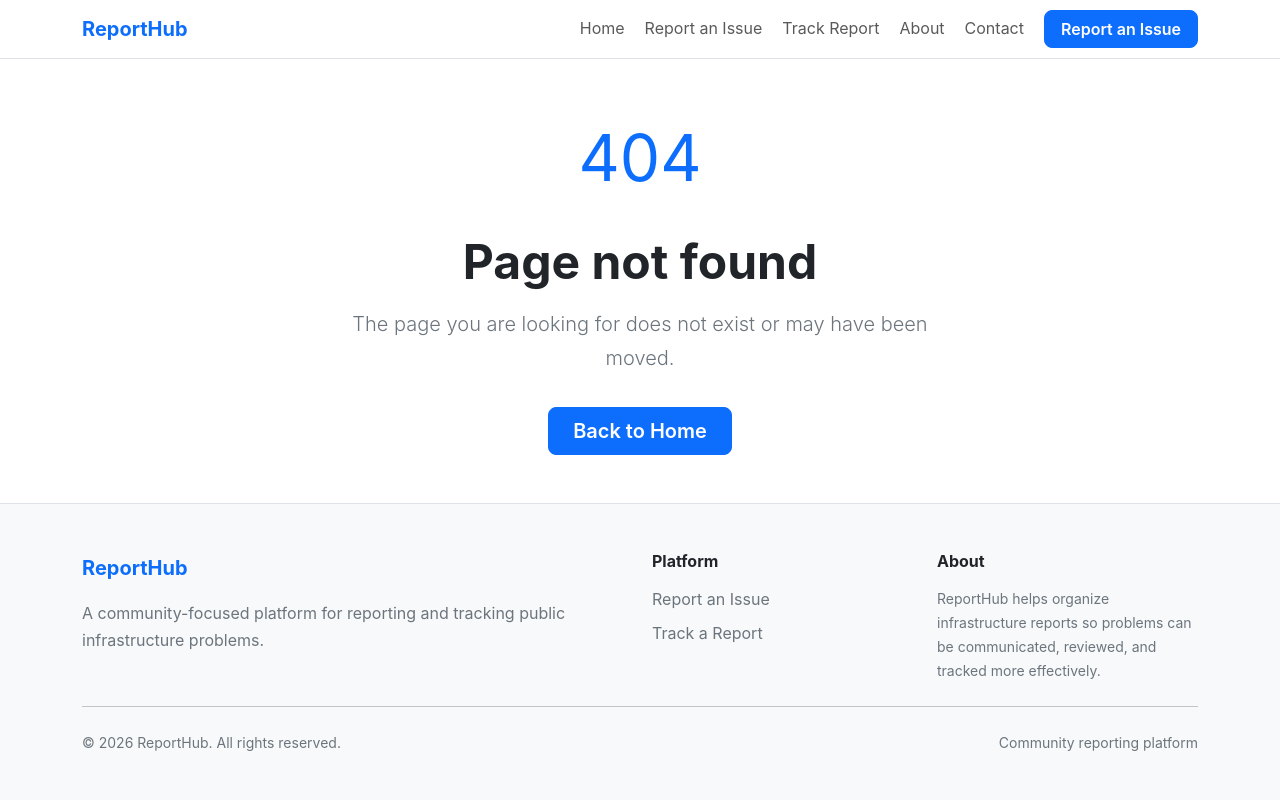
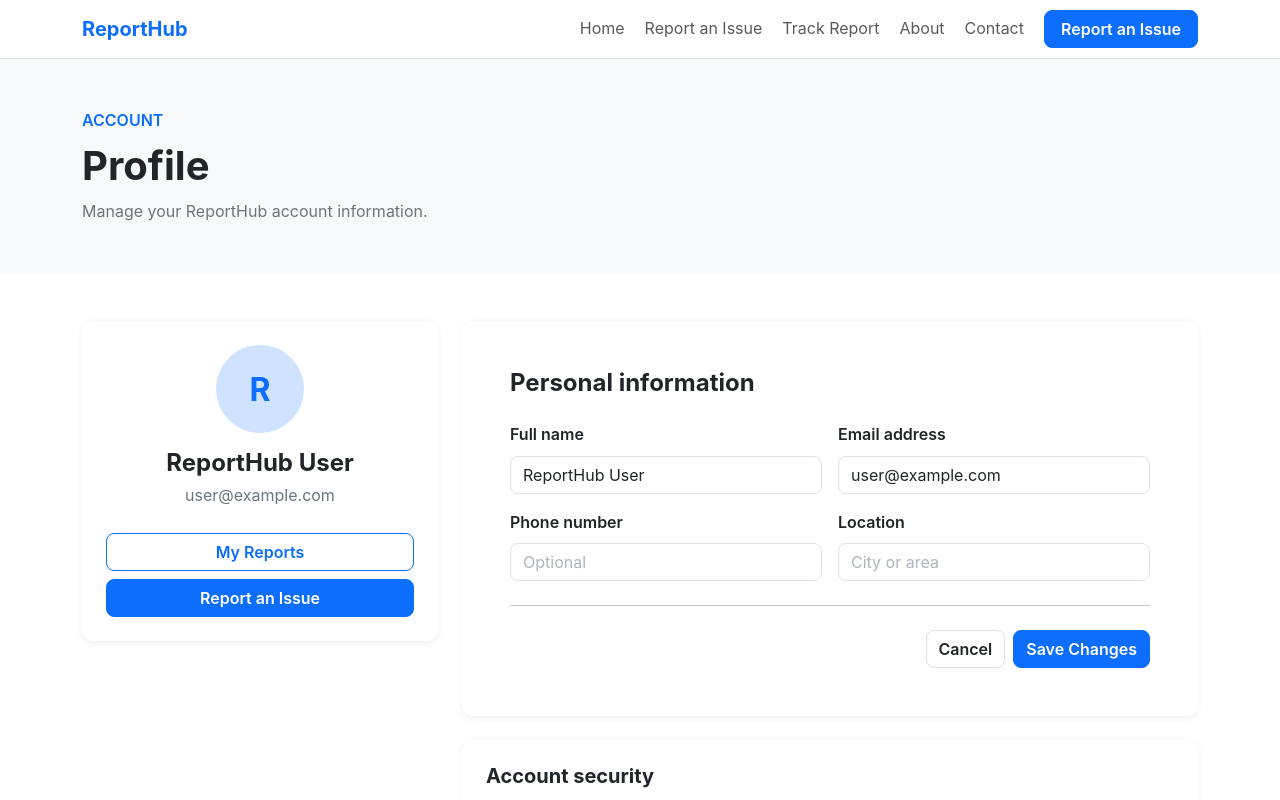
Before and after one commit to tonkyzone100m-ctrl/reporthub-pro, a React (Vite) app: page /profile in a window 1280 px wide. Shown: the top 800 px of the page. Built offline with nearby package versions, Linux system fonts and the light colour scheme.

Commit message:
Complete citizen account pages

```diff
--- a/src/App.tsx
+++ b/src/App.tsx
@@ -13,8 +13,14 @@ import About from './pages/About'
 import Contact from './pages/Contact'
 import Login from './pages/Login'
 import Register from './pages/Register'
+import MyReports from './pages/MyReports'
+import Profile from './pages/Profile'
 
-import MyReports from './pages/MyReports'
+
+
+
+
+
 
 
 
@@ -91,6 +97,11 @@ function App() {
   path="/my-reports"
   element={<MyReports />}
 />
+<Route
+  path="/profile"
+  element={<Profile />}
+/>
+
 
           <Route
             path="*"
--- /dev/null
+++ b/src/pages/Profile.tsx
@@ -0,0 +1,263 @@
+import { useState } from 'react'
+import type {
+  ChangeEvent,
+  FormEvent,
+} from 'react'
+import { Link } from 'react-router-dom'
+
+type ProfileFormData = {
+  name: string
+  email: string
+  phone: string
+  location: string
+}
+
+const initialProfile: ProfileFormData = {
+  name: 'ReportHub User',
+  email: 'user@example.com',
+  phone: '',
+  location: '',
+}
+
+function Profile() {
+  const [profile, setProfile] =
+    useState<ProfileFormData>(initialProfile)
+
+  const [saved, setSaved] = useState(false)
+
+  function handleChange(
+    event: ChangeEvent<HTMLInputElement>,
+  ) {
+    const { name, value } = event.target
+
+    setProfile((current) => ({
+      ...current,
+      [name]: value,
+    }))
+
+    setSaved(false)
+  }
+
+  function handleSubmit(
+    event: FormEvent<HTMLFormElement>,
+  ) {
+    event.preventDefault()
+
+    setSaved(true)
+  }
+
+  return (
+    <main>
+      <section className="bg-light py-5">
+        <div className="container">
+          <p className="text-uppercase fw-semibold text-primary mb-2">
+            Account
+          </p>
+
+          <h1 className="display-6 fw-bold mb-2">
+            Profile
+          </h1>
+
+          <p className="text-secondary mb-0">
+            Manage your ReportHub account information.
+          </p>
+        </div>
+      </section>
+
+      <section className="py-5">
+        <div className="container">
+          <div className="row g-4">
+            <div className="col-lg-4">
+              <div className="card border-0 shadow-sm">
+                <div className="card-body p-4 text-center">
+                  <div
+                    className="rounded-circle bg-primary-subtle text-primary d-inline-flex align-items-center justify-content-center fw-bold mb-3"
+                    style={{
+                      width: '88px',
+                      height: '88px',
+                      fontSize: '2rem',
+                    }}
+                    aria-hidden="true"
+                  >
+                    {profile.name
+                      .charAt(0)
+                      .toUpperCase()}
+                  </div>
+
+                  <h2 className="h4 fw-bold mb-1">
+                    {profile.name}
+                  </h2>
+
+                  <p className="text-secondary mb-4">
+                    {profile.email}
+                  </p>
+
+                  <div className="d-grid gap-2">
+                    <Link
+                      to="/my-reports"
+                      className="btn btn-outline-primary"
+                    >
+                      My Reports
+                    </Link>
+
+                    <Link
+                      to="/report"
+                      className="btn btn-primary"
+                    >
+                      Report an Issue
+                    </Link>
+                  </div>
+                </div>
+              </div>
+            </div>
+
+            <div className="col-lg-8">
+              <div className="card border-0 shadow-sm">
+                <div className="card-body p-4 p-md-5">
+                  <h2 className="h4 fw-bold mb-4">
+                    Personal information
+                  </h2>
+
+                  {saved && (
+                    <div
+                      className="alert alert-success"
+                      role="alert"
+                    >
+                      Your profile has been updated.
+                    </div>
+                  )}
+
+                  <form onSubmit={handleSubmit}>
+                    <div className="row g-3">
+                      <div className="col-md-6">
+                        <label
+                          htmlFor="name"
+                          className="form-label fw-semibold"
+                        >
+                          Full name
+                        </label>
+
+                        <input
+                          id="name"
+                          name="name"
+                          type="text"
+                          className="form-control"
+                          value={profile.name}
+                          onChange={handleChange}
+                          autoComplete="name"
+                          required
+                        />
+                      </div>
+
+                      <div className="col-md-6">
+                        <label
+                          htmlFor="email"
+                          className="form-label fw-semibold"
+                        >
+                          Email address
+                        </label>
+
+                        <input
+                          id="email"
+                          name="email"
+                          type="email"
+                          className="form-control"
+                          value={profile.email}
+                          onChange={handleChange}
+                          autoComplete="email"
+                          required
+                        />
+                      </div>
+
+                      <div className="col-md-6">
+                        <label
+                          htmlFor="phone"
+                          className="form-label fw-semibold"
+                        >
+                          Phone number
+                        </label>
+
+                        <input
+                          id="phone"
+                          name="phone"
+                          type="tel"
+                          className="form-control"
+                          value={profile.phone}
+                          onChange={handleChange}
+                          placeholder="Optional"
+                          autoComplete="tel"
+                        />
+                      </div>
+
+                      <div className="col-md-6">
+                        <label
+                          htmlFor="location"
+                          className="form-label fw-semibold"
+                        >
+                          Location
+                        </label>
+
+                        <input
+                          id="location"
+                          name="location"
+                          type="text"
+                          className="form-control"
+                          value={profile.location}
+                          onChange={handleChange}
+                          placeholder="City or area"
+                          autoComplete="address-level2"
+                        />
+                      </div>
+                    </div>
+
+                    <hr className="my-4" />
+
+                    <div className="d-flex flex-column flex-sm-row justify-content-end gap-2">
+                      <Link
+                        to="/my-reports"
+                        className="btn btn-outline-secondary"
+                      >
+                        Cancel
+                      </Link>
+
+                      <button
+                        type="submit"
+                        className="btn btn-primary"
+                      >
+                        Save Changes
+                      </button>
+                    </div>
+                  </form>
+                </div>
+              </div>
+
+              <div className="card border-0 shadow-sm mt-4">
+                <div className="card-body p-4">
+                  <h2 className="h5 fw-bold mb-2">
+                    Account security
+                  </h2>
+
+                  <p className="text-secondary small mb-3">
+                    Password changes and authentication
+                    security will be connected to the
+                    backend authentication system.
+                  </p>
+
+                  <button
+                    type="button"
+                    className="btn btn-outline-secondary"
+                    disabled
+                  >
+                    Change Password
+                  </button>
+                </div>
+              </div>
+            </div>
+          </div>
+        </div>
+      </section>
+    </main>
+  )
+}
+
+export default Profile
```
